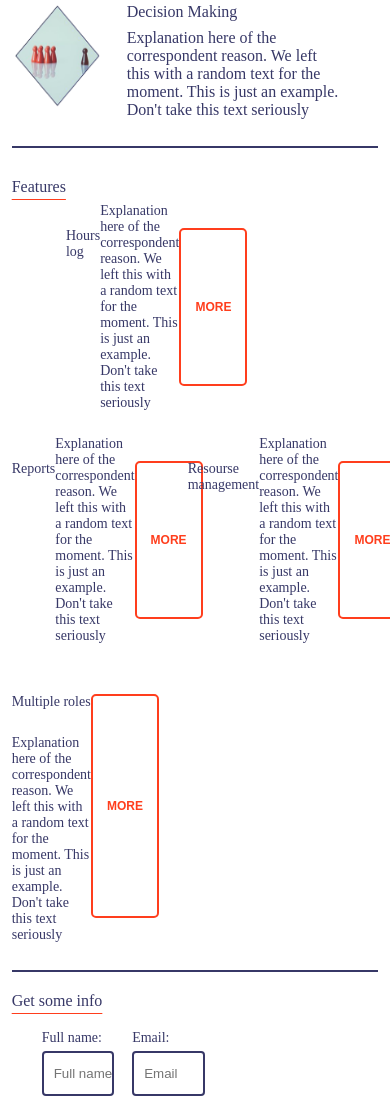
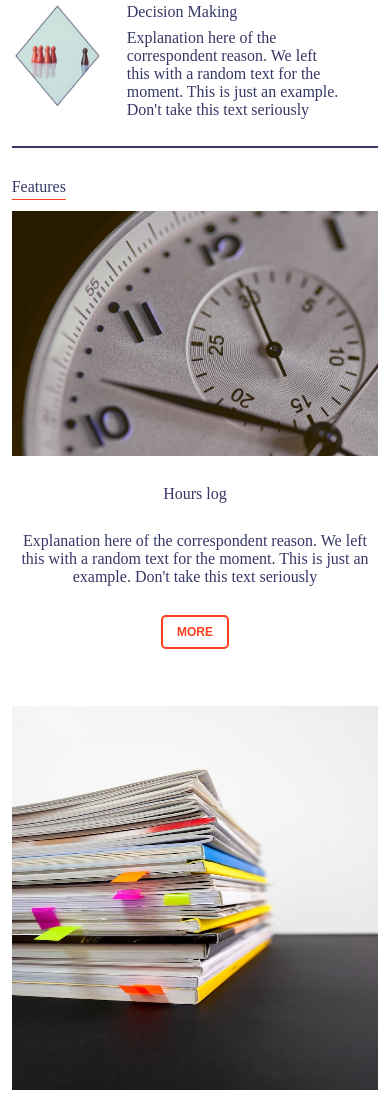
Before and after one commit to renzopimentel/BaSP-A2022-Etapa-1, a plain HTML site: page Semana-03/index.html in a window 390 px wide. Shown: the part 1149-2248 px from the top of the page. Drawn offline with Linux system fonts and the light colour scheme.

Commit message:
BaSP-W03-2022: Features section done mobile

```diff
--- a/Semana-03/css/main.css
+++ b/Semana-03/css/main.css
@@ -66,22 +66,40 @@ main{
     padding-bottom: 27px;
 }
 
+#third-section h2{
+    margin-bottom: 15px;
+}
+
+.features {
+    display: flex;
+    flex-wrap: wrap;
+    text-align: center;
+    gap: 32px;
+}
+
+.features article{
+    display: flex;
+    justify-content: center;
+    align-items: center;
+    flex-direction: column;
+    gap: 4px;
+     width: 100%;
+}
+
 .third-section-item img {
-    width: 474px;
-    height: 384px;
+    width: 100%;
+    height: 100%;
+    max-width: 474px;
+    max-height: 384px;
+}
+
+#third-section h3{
+    width: 100%;
+    margin: 10px 0px;
 }
 
 #third-section h3, #third-section button, #our-history h3 {
     margin: 25px 0px;
-}
-
-#third-section article{
-    display: flex;
-    box-sizing: border-box;
-    width: 38%;
-    margin-top: 25px;
-    margin-right: 10%;
-    font-size: 14px;
 }
 
 #third-section button{
--- a/Semana-03/index.html
+++ b/Semana-03/index.html
@@ -128,8 +128,9 @@
                 </section>
                 <section id="third-section" class="bb">
                     <h2>Features</h2>
+                    <div class="features">
                         <article class="third-section-item">
-                        <!-- <img src="./assets/clock.jpeg" alt="Clock"> -->
+                            <img src="./assets/clock.jpeg" alt="Clock">
                             <h3>Hours log</h3>
                             <p>
                                 Explanation here of the correspondent reason. We left this with a random text
@@ -138,7 +139,7 @@
                             <button>MORE</button>
                         </article>
                         <article class="third-section-item">
-                        <!-- <img src="./assets/books.jpeg" alt="Books"> -->
+                            <img src="./assets/books.jpeg" alt="Books">
                             <h3>Reports</h3>
                             <p>
                                 Explanation here of the correspondent reason. We left this with a random text
@@ -147,7 +148,7 @@
                             <button>MORE</button>
                         </article>
                         <article class="third-section-item">
-                        <!-- <img src="./assets/person-w-postit.jpeg" alt="Person with postit"> -->
+                            <img src="./assets/person-w-postit.jpeg" alt="Person with postit">
                             <h3>Resourse management</h3>
                             <p>
                                 Explanation here of the correspondent reason. We left this with a random text
@@ -156,7 +157,7 @@
                             <button>MORE</button>
                         </article>
                         <article class="third-section-item">
-                        <!-- <img src="./assets/reunion.webp" alt="Reunion"> -->
+                            <img src="./assets/reunion.webp" alt="Reunion">
                             <div>
                                 <h3>Multiple roles</h3>
                                 <p>
@@ -166,6 +167,7 @@
                             </div>
                             <button class="btn">MORE</button>
                         </article>
+                    </div>
                 </section>
                 <section id="fourth-section" class="bb">
                     <h2>Get some info</h2>
```
Lines whose indentation alone changed are shown as unchanged.
